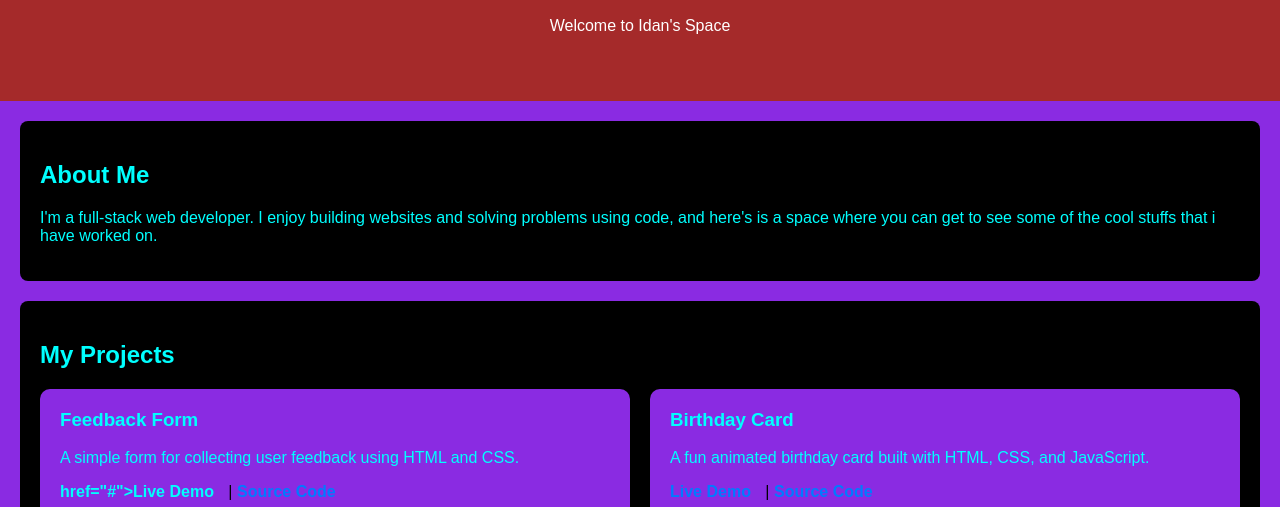
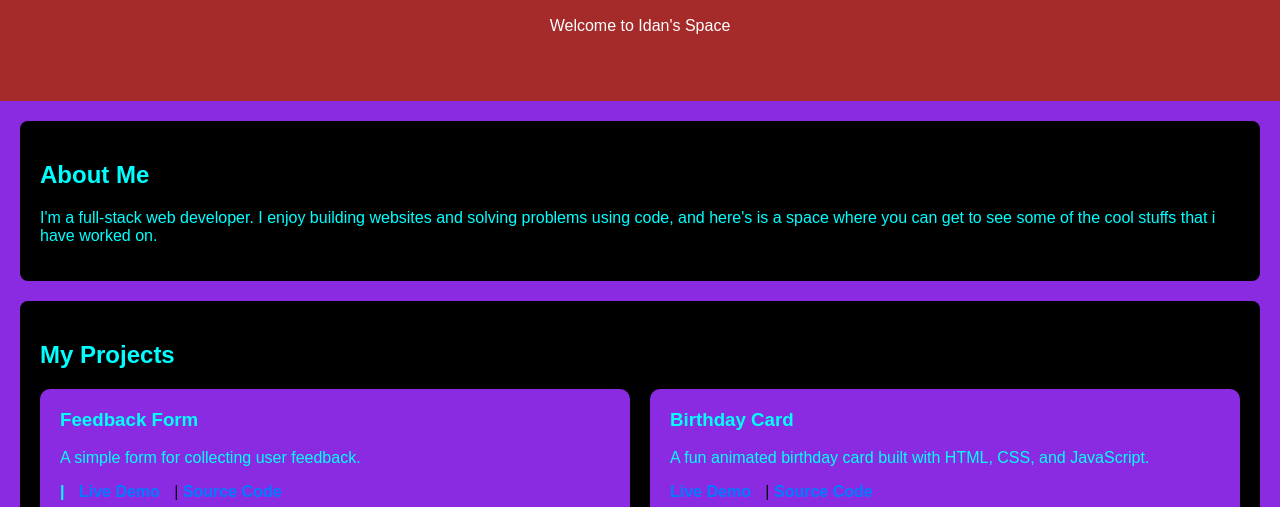
Before and after one commit to HolyGhostChase/MY-PORTFOLIO, a plain HTML site: page index.html in a window 1280 px wide. Shown: the part 293-800 px from the top of the page. Drawn offline with Linux system fonts and the light colour scheme.

Commit message:
Add files via upload

```diff
--- a/index.html
+++ b/index.html
@@ -26,8 +26,8 @@
 
     <div class="project-card">
       <h3 style="color:aqua;">Feedback Form</h3>
-      <p style="color:aqua;">A simple form for collecting user feedback using HTML and CSS.</p>
-      <a style="color:aqua;"> href="#">Live Demo</a> | <a href="#">Source Code</a>
+      <p style="color:aqua;">A simple form for collecting user feedback.</p>
+      <a style="color:aqua;">| <a href="#">Live Demo</a> | <a href="#">Source Code</a>
     </div>
 
     <div class="project-card">
```
